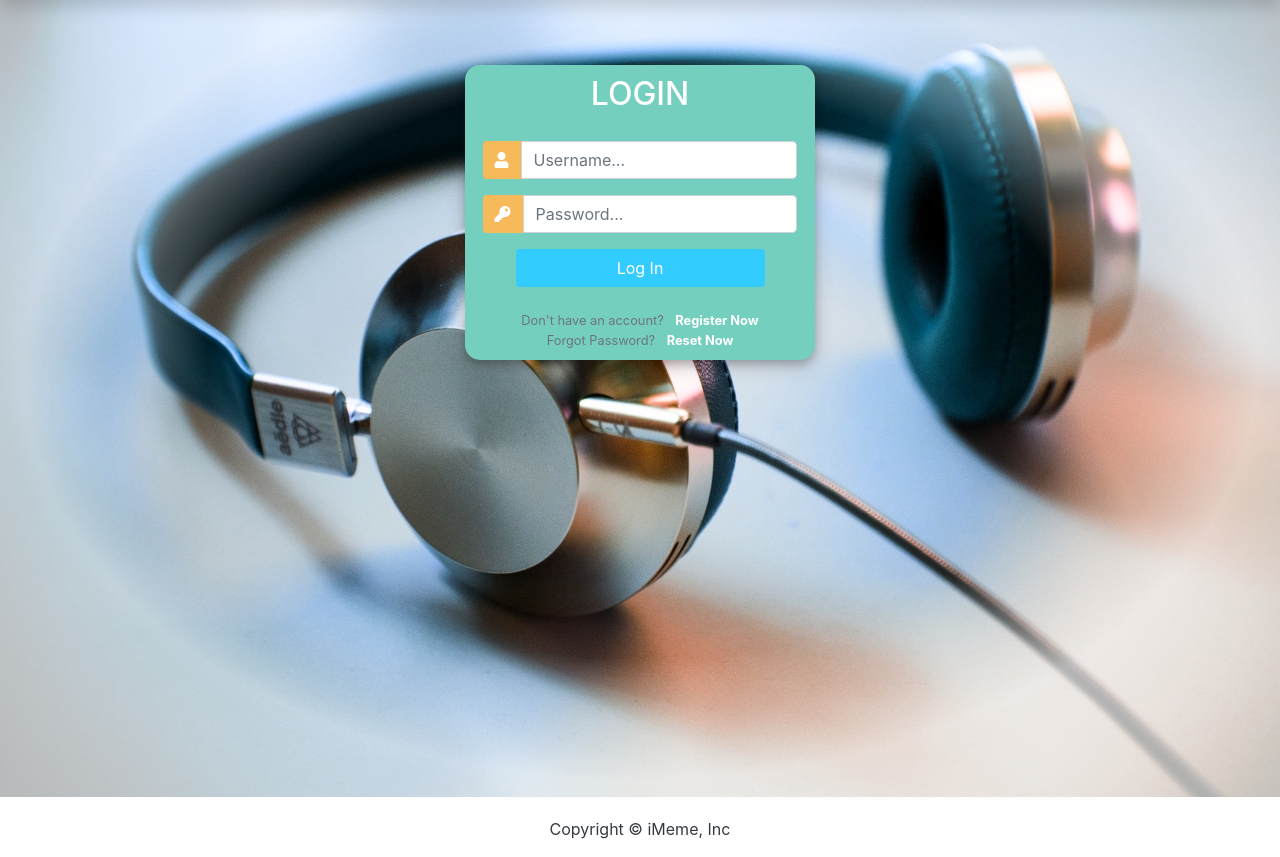
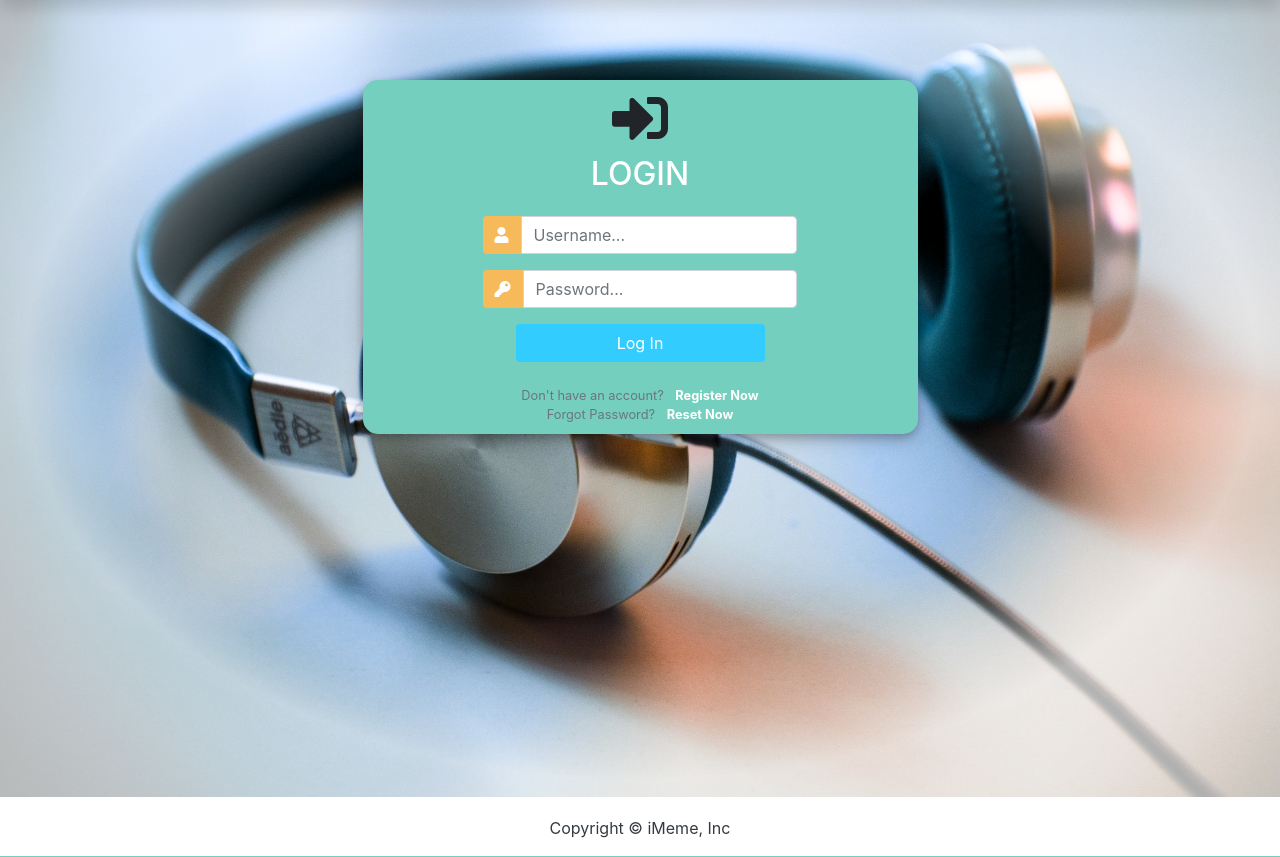
Before and after one commit to CleoMugs/iMeme, a Django app: template templates/login.html in a window 1280 px wide. Shown: the part 56-913 px from the top of the page. Run offline with Django 3.2, Linux system fonts and the light colour scheme; the template is opened without the code that fills it, so the values that code supplies are empty; some libraries are stand-ins or nearby versions.

Commit message:
redesigned login-page

```diff
--- a/static/css/base.css
+++ b/static/css/base.css
@@ -33,7 +33,7 @@ body {
     border-radius: 15px;
     margin: 2rem auto;
     width: 70%;
-    width: 70%;
+    height: 70%;
 
 
 }
--- a/static/css/login.css
+++ b/static/css/login.css
@@ -10,25 +10,29 @@ html {
     background-size: cover;
     background-repeat: no-repeat;
 }
+
+
 .user_card {
-    width: 350px;
-    margin-top: 4rem;
+    width: 50%;
+    margin: 5rem auto;
+    padding: 10px;
     margin-bottom: auto;
+    border-radius: 15px;
     background: #74cfbf;
     position: relative;
     display: flex;
     justify-content: center;
     flex-direction: column;
-    padding: 10px;
     box-shadow: 0 4px 8px 0 rgba(0, 0, 0, 0.2), 0 6px 20px 0 rgba(0, 0, 0, 0.19);
     -webkit-box-shadow: 0 4px 8px 0 rgba(0, 0, 0, 0.2), 0 6px 20px 0 rgba(0, 0, 0, 0.19);
     -moz-box-shadow: 0 4px 8px 0 rgba(0, 0, 0, 0.2), 0 6px 20px 0 rgba(0, 0, 0, 0.19);
-    border-radius: 15px;
+
 
 }
 
 .form_container {
-    margin-top: 20px;
+    margin-top: 15px;
+
 }
 
 #form-title{
@@ -48,6 +52,12 @@ html {
 .login_container {
     padding: 0 2rem;
 }
+
+.container{
+    width: 100%;
+
+}
+
 .input-group-text {
     background: #f7ba5b !important;
     color: white !important;
--- a/templates/login.html
+++ b/templates/login.html
@@ -18,19 +18,14 @@
 
 </head>
 <body>
-	<div class="container">
-		<div class="row">
-			<div class="col">
-
-			</div>
-		</div>
-	</div>
 	<div class="container h-100">
 		<div class="d-flex justify-content-center h-100">
 
 			<div class="user_card">
+				<div class="text-center">
+					<h3><i class="fas fa-sign-in-alt fa-2x"></i></h3>
+				</div>
 				<div class="d-flex justify-content-center">
-
 					<h2 id="form-title">LOGIN</h2>
 				</div>
 				<div class="d-flex justify-content-center form_container">
```
